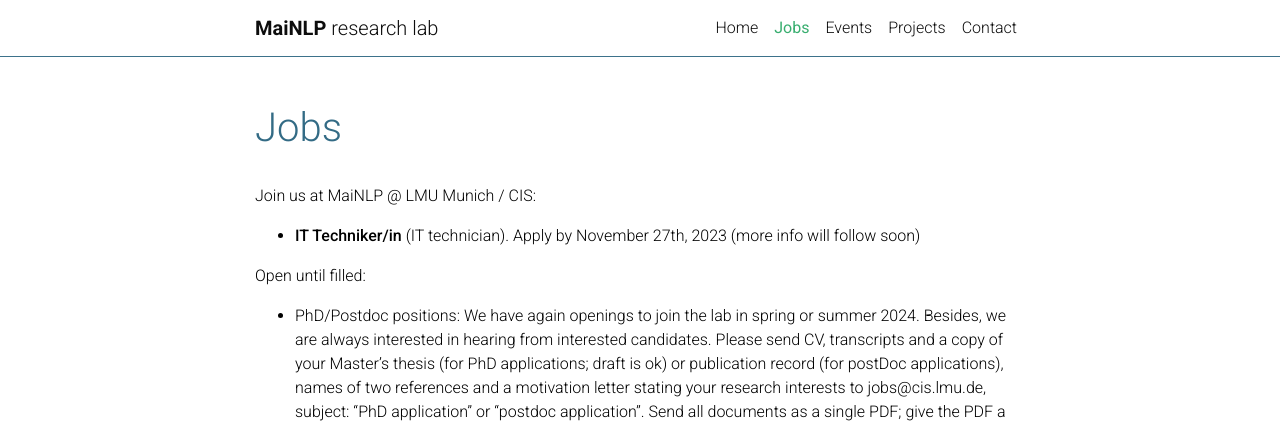
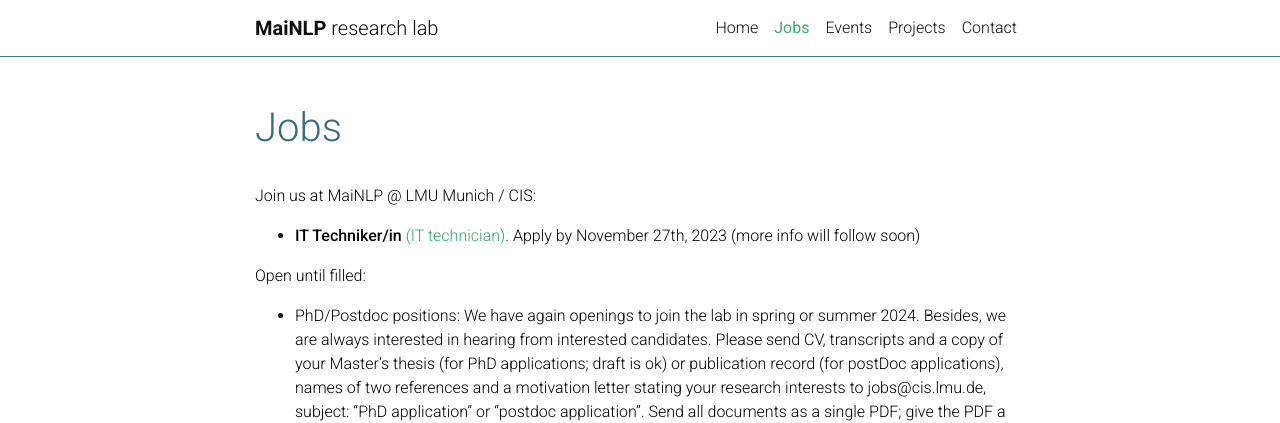
Before and after one commit to mainlp/mainlp.github.io, a Jekyll site: the page built from _pages/jobs.md, in a window 1280 px wide. Shown: the top 423 px of the page. Built offline with Jekyll 4.4.1, drawn with Linux system fonts in a browser that asks for light colours; comment, search, counter and statistics services are not loaded; a style sheet for code colours, icons or effects is not loaded; part of the change alters nothing that is shown.

Commit message:
Update jobs.md, add link

```diff
--- a/_pages/jobs.md
+++ b/_pages/jobs.md
@@ -9,7 +9,7 @@ nav_order: 4
 
 Join us at MaiNLP @ LMU Munich / CIS:
 
-- **IT Techniker/in** (IT technician). Apply by November 27th, 2023 (more info will follow soon)
+- [**IT Techniker/in** (IT technician)](https://job-portal.lmu.de/jobposting/c24606914f7c9d6228ab4f42791a33d2e6b782a10?ref=homepage). Apply by November 27th, 2023 (more info will follow soon)
 
 
 Open until filled:
```
